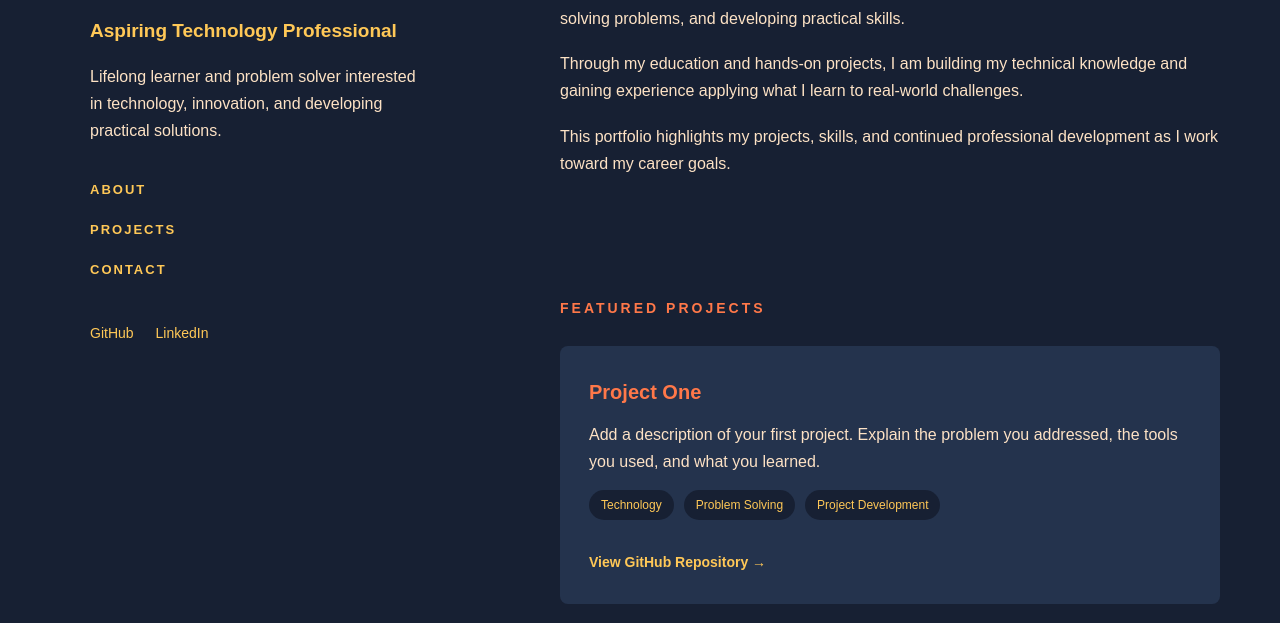
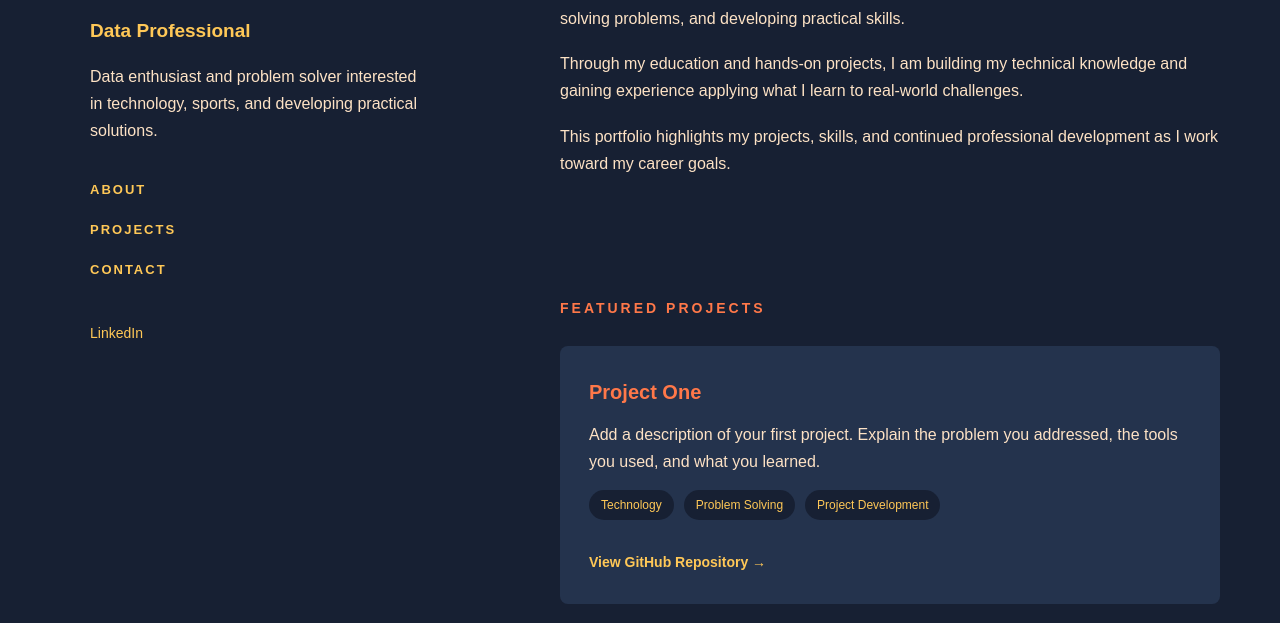
Before and after one commit to jameslrob24/jameslrob24.github.io, a plain HTML site: page index.html in a window 1280 px wide. Shown: the part 171-794 px from the top of the page. Drawn offline with Linux system fonts and the light colour scheme.

Commit message:
Update index.html

```diff
--- a/index.html
+++ b/index.html
@@ -273,11 +273,11 @@
 
         <h1>James Robinson</h1>
 
-        <h2>Aspiring Technology Professional</h2>
+        <h2>Data Professional</h2>
 
         <p>
-            Lifelong learner and problem solver interested
-            in technology, innovation, and developing
+            Data enthusiast and problem solver interested
+            in technology, sports, and developing
             practical solutions.
         </p>
 
@@ -288,10 +288,6 @@
         </nav>
 
         <div class="social-links">
-
-            <a href="https://github.com/yourusername">
-                GitHub
-            </a>
 
             <a href="https://www.linkedin.com/in/jamesrobinson24/">
                 LinkedIn
```
